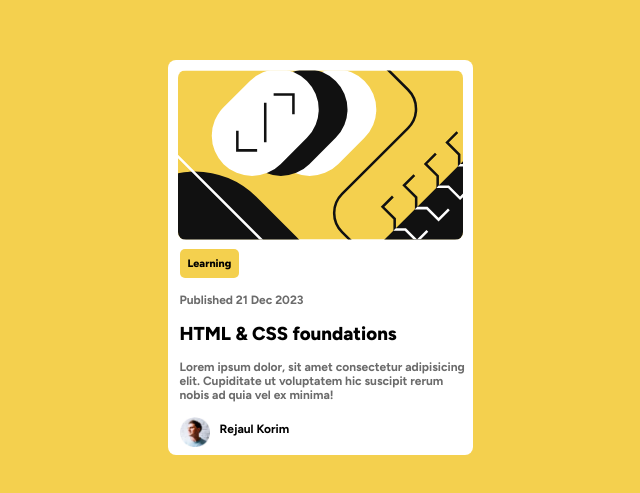
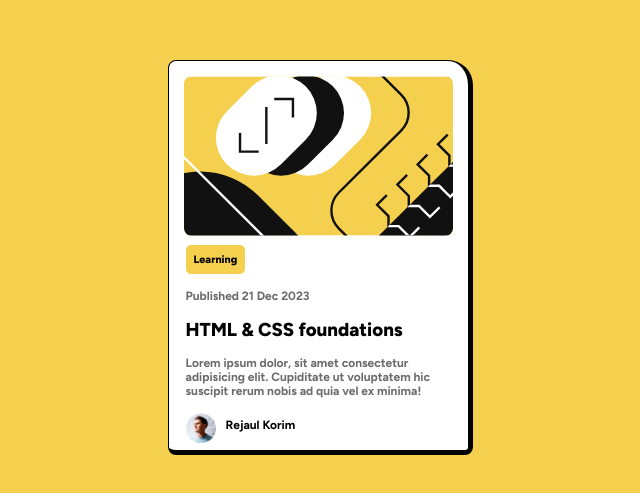
Before and after one commit to rejaul06/card_preview, a plain HTML site: page index.html in a window 1280 px wide. Shown: the part 143-636 px from the top of the page, without its empty margins (320-960 px from the left). Drawn offline with Linux system fonts and the light colour scheme.

Commit message:
border radius done

```diff
--- a/style.css
+++ b/style.css
@@ -81,6 +81,13 @@ img {
     height: 395px;
     background: var(--whiteColor);
     border-radius: 8px;
+    border-top: 1px solid #000;
+    border-left: 1px solid #000;
+    border-right: 5px solid #000;
+    border-bottom: 5px solid #000;
+    padding: 5px;
+    border-top-right-radius: 25px;
+
 }
 
 .profile-div {
@@ -108,6 +115,7 @@ img {
 .content-div {
     margin-left: 12px;
     margin-top: -20px;
+
 }
 
 .content-div p {
@@ -128,3 +136,8 @@ img {
     margin-top: 5px;
     color: black;
 }
+
+/* .second .img-div{
+    border-left: 5px;
+    color: black;
+} */
```
